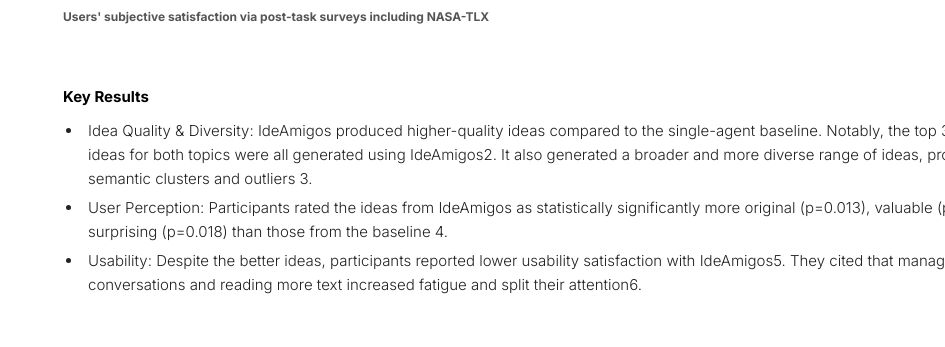
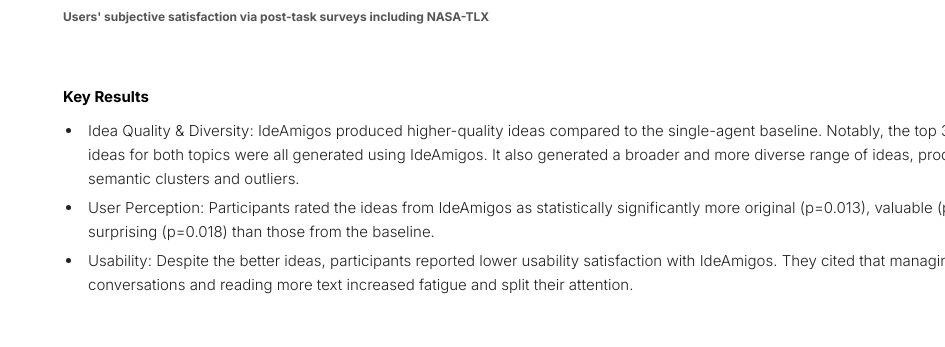
Before and after one commit to HajunKim/my-portfolio, a Next.js app: page /project/orchestrating-ai in a window 1280 px wide. Shown: the part 4245-4592 px from the top of the page, without its empty margins (335-1280 px from the left). Built offline with nearby package versions, Linux system fonts and the light colour scheme.

Commit message:
fix typo

```diff
--- a/src/app/(main)/project/orchestrating-ai/page.tsx
+++ b/src/app/(main)/project/orchestrating-ai/page.tsx
@@ -157,9 +157,9 @@
         {/* --- 11. [반영] 텍스트 (Image 7번과 8번 사이 -> 5번과 6번 사이로 해석) --- */}
         <h3 className={styles.projectDetailSubheadingSecondary}>Key Results</h3>
         <ul className={styles.projectDetailList}>
-          <li>Idea Quality & Diversity: IdeAmigos produced higher-quality ideas compared to the single-agent baseline. Notably, the top 3 highest-rated ideas for both topics were all generated using IdeAmigos2. It also generated a broader and more diverse range of ideas, producing more semantic clusters and outliers 3.</li>
-          <li>User Perception: Participants rated the ideas from IdeAmigos as statistically significantly more original (p=0.013), valuable (p=0.047), and surprising (p=0.018) than those from the baseline 4.</li>
-          <li>Usability: Despite the better ideas, participants reported lower usability satisfaction with IdeAmigos5. They cited that managing multiple conversations and reading more text increased fatigue and split their attention6.</li>
+          <li>Idea Quality & Diversity: IdeAmigos produced higher-quality ideas compared to the single-agent baseline. Notably, the top 3 highest-rated ideas for both topics were all generated using IdeAmigos. It also generated a broader and more diverse range of ideas, producing more semantic clusters and outliers.</li>
+          <li>User Perception: Participants rated the ideas from IdeAmigos as statistically significantly more original (p=0.013), valuable (p=0.047), and surprising (p=0.018) than those from the baseline.</li>
+          <li>Usability: Despite the better ideas, participants reported lower usability satisfaction with IdeAmigos. They cited that managing multiple conversations and reading more text increased fatigue and split their attention.</li>
         </ul>
 
 
```
